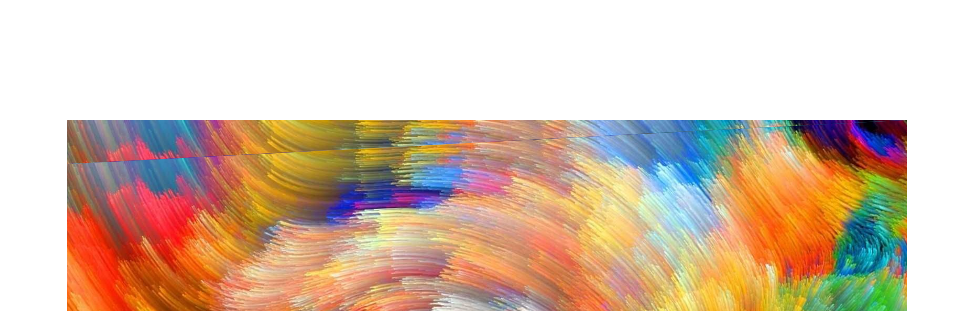
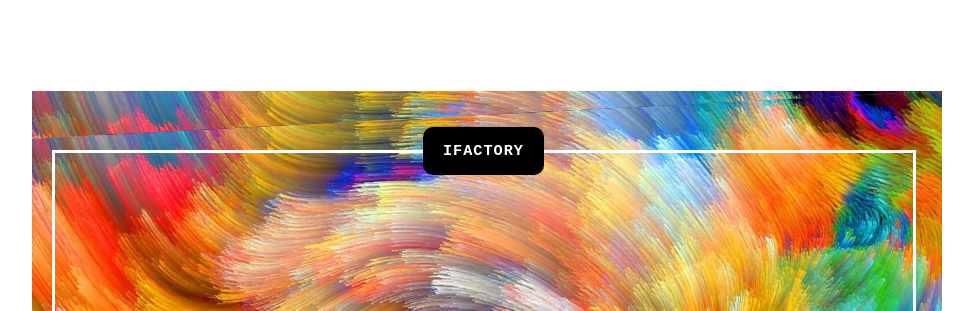
Before and after one commit to jayanthVishwas/guvi, a plain HTML site: page D9 - css/index.html in a window 1280 px wide. Shown: the top 311 px of the page, without its empty margins (153-1126 px from the left). Drawn offline with Linux system fonts and the light colour scheme.

Commit message:
Add files via upload

```diff
--- a/D9 - css/index.html
+++ b/D9 - css/index.html
@@ -1,5 +1,6 @@
 <!DOCTYPE html>
 <html lang="en" dir="ltr">
+
 <head>
   <meta charset="utf-8">
   <title>design</title>
@@ -7,6 +8,7 @@
 
   <link href="https://fonts.googleapis.com/css2?family=Open+Sans+Condensed:wght@300&display=swap" rel="stylesheet">
 </head>
+
 <body>
   <div class="wrapper">
     <div class="cus-div" id="skew1">
@@ -16,11 +18,20 @@
       </div>
     </div>
 
+    <div class="absolutePos">
+      <h3>IFACTORY</h3>
+    </div>
+
+    <div class="outline">
+
+    </div>
+
     <div class="cus-div" id="skew2">
       <div class="content">
         <h1>LONG SCROLL: THE GOOD STUFF</h1>
         <h2>VISUAL CREATIVITY</h2>
-          <p>There's more visual freedo in parallax website design. Rather than focussing on block style information architecture, you can create refreshing and engaging visuals such as animations or beautiful photography, that act as a continuum, ultimately inspiring users to scroll further down the page</p>
+        <p>There's more visual freedo in parallax website design. Rather than focussing on block style information architecture, you can create refreshing and engaging visuals such as animations or beautiful photography, that act as a continuum,
+          ultimately inspiring users to scroll further down the page</p>
       </div>
     </div>
 
@@ -35,31 +46,36 @@
     <div class="cus-div" id="skew4">
       <div class="content">
         <h1>SIMPLE INTERFACE FOR SMART DEVICE USERS</h1>
-          <p>Mobiles and tablets have evolved the way we engage in websites. its now less about clicking and more about scrolling, swiping and tapping. Long-scrolling websites take away the barrier of complex navigation, provifing a responsive, user friendly experience for mobile users</p>
+        <p>Mobiles and tablets have evolved the way we engage in websites. its now less about clicking and more about scrolling, swiping and tapping. Long-scrolling websites take away the barrier of complex navigation, provifing a responsive, user
+          friendly experience for mobile users</p>
       </div>
     </div>
 
     <div class="cus-div" id="skew5">
       <div class="content">
         <h1>SLOWER LOAD TIMES</h1>
-          <p>50% of website users bounce off the page if it hasnt loaded in 3-5 seconds. So the more high resolution imager and animations you include, the longer it takes to load the page. When writing this article, we tested some popular parallax websites, and found that ones with complex visuals took up to 30 seconds to load on a mobile device, whereas simple and minimalist long-scroll websites loaded within a few seconds</p>
+        <p>50% of website users bounce off the page if it hasnt loaded in 3-5 seconds. So the more high resolution imager and animations you include, the longer it takes to load the page. When writing this article, we tested some popular parallax
+          websites, and found that ones with complex visuals took up to 30 seconds to load on a mobile device, whereas simple and minimalist long-scroll websites loaded within a few seconds</p>
       </div>
     </div>
 
     <div class="cus-div" id="skew6">
       <div class="content">
         <h1>SIMPLE INTERFACE FOR SMART DEVICE USERS</h1>
-          <p>Mobiles and tablets have evolved the way we engage in websites. its now less about clicking and more about scrolling, swiping and tapping. Long-scrolling websites take away the barrier of complex navigation, provifing a responsive, user friendly experience for mobile users</p>
+        <p>Mobiles and tablets have evolved the way we engage in websites. its now less about clicking and more about scrolling, swiping and tapping. Long-scrolling websites take away the barrier of complex navigation, provifing a responsive, user
+          friendly experience for mobile users</p>
       </div>
     </div>
 
     <div class="cus-div" id="skew7">
       <div class="content">
-          <p>As one of Brisbane's leading full service digital and creative agencies, iFactory will help you achieve a digital solution that blends the needs of your business with that of your target audience. Our eclectic mix of digital designers, web developers and digital marketing specialists come together for one purpose- to provide intelligent solutions based on your business needs.</p>
+        <p>As one of Brisbane's leading full service digital and creative agencies, iFactory will help you achieve a digital solution that blends the needs of your business with that of your target audience. Our eclectic mix of digital designers, web
+          developers and digital marketing specialists come together for one purpose- to provide intelligent solutions based on your business needs.</p>
       </div>
     </div>
 
 
   </div>
 </body>
+
 </html>
--- a/D9 - css/style.css
+++ b/D9 - css/style.css
@@ -1,5 +1,5 @@
 html, body{
-  margin: 50px 100px;
+  margin: 3% 7%;
   padding: 10px;
 }
 
@@ -15,7 +15,31 @@ html, body{
   z-index: 11;
 }
 
-
+.outline{
+  border-style: solid;
+  border-color: white;
+  height: 535%;
+  width: 67%;
+  position: absolute;
+  right: 16.5%;
+  top:150px;
+  z-index: 12;
+}
+.absolutePos {
+    position: absolute;
+    color: white;
+    padding: 0px 20px;
+    background-color: black;
+    top: 127px;
+    left: 45%;
+    display: inline-block;
+    text-align: center;
+    font-weight:300;
+    font-family:monospace;
+    letter-spacing: 1px;
+    z-index: 13;
+    border-radius: 10px;
+}
 .cus-div{
   width:100%;
   position:relative;
```
Lines whose indentation alone changed are shown as unchanged.
